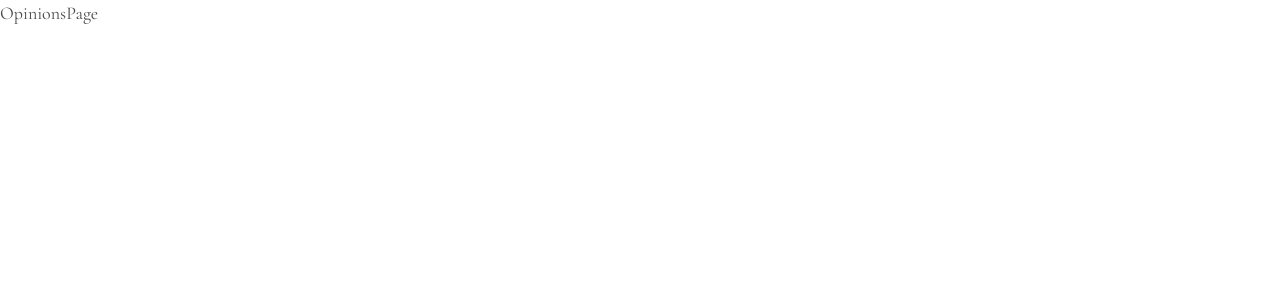
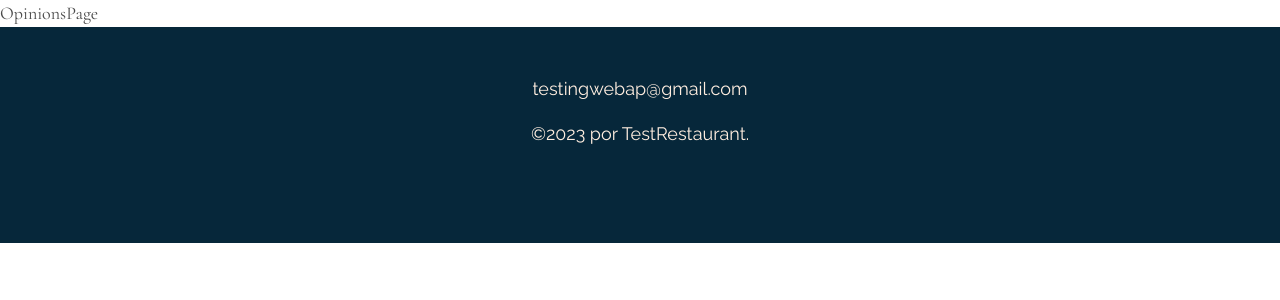
Before and after one commit to manuqs33/Resto, a React (Vite) app in the folder frontend/: page /opinions in a window 1280 px wide. Shown: the top 300 px of the page. Built offline with nearby package versions, Linux system fonts and the light colour scheme.

Commit message:
Agrega componente footer y estilos

```diff
--- /dev/null
+++ b/frontend/src/components/Footer.jsx
@@ -0,0 +1,14 @@
+export function Footer() {
+    return (
+        <footer className="footer">
+            <div className="content has-text-centered">
+                <p>
+                    testingwebap@gmail.com
+                </p>
+                <p>
+                    ©2023 por TestRestaurant.
+                </p>
+            </div>
+        </footer>
+    );
+}
--- a/frontend/src/main.jsx
+++ b/frontend/src/main.jsx
@@ -1,6 +1,7 @@
 import React from 'react'
 import ReactDOM from 'react-dom/client'
 import App from './App'
+import {Footer} from "./components/Footer";
 import 'bulma/css/bulma.css';
 import './styles/main.scss'
 
@@ -8,5 +9,6 @@ import './styles/main.scss'
 ReactDOM.createRoot(document.getElementById('root')).render(
   <React.StrictMode>
     <App />
+    <Footer />
   </React.StrictMode>,
 )
--- a/frontend/src/styles/main.scss
+++ b/frontend/src/styles/main.scss
@@ -44,3 +44,8 @@ body {
         margin-top: 4rem;
     }
 }
+
+footer.footer {
+    background-color: $dark-blue;
+    color: $text;
+}
```
